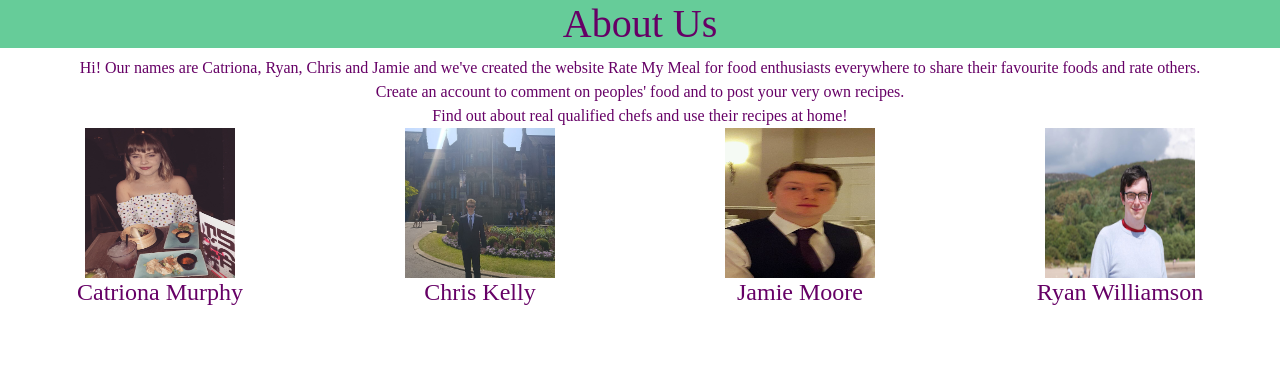
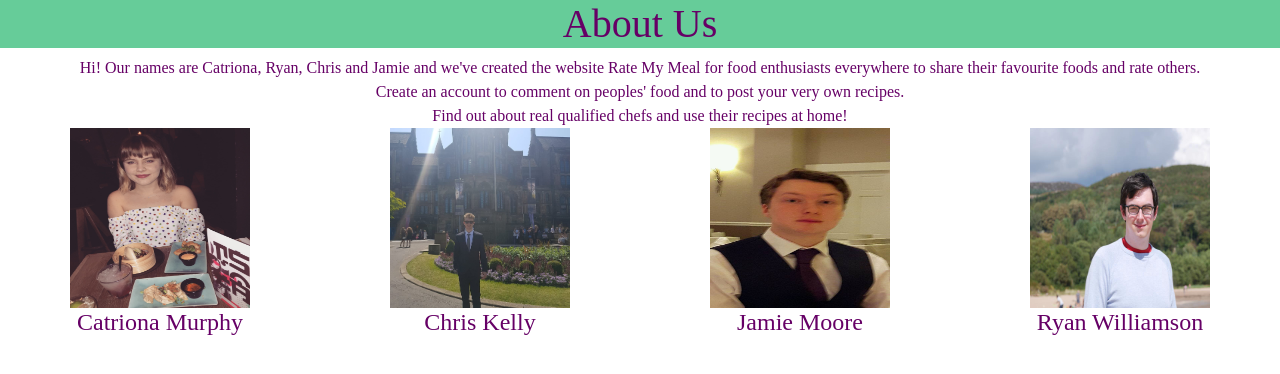
Before and after one commit to RyWilliamson/RateMyMealProject, a Django app: page /meal/about/ in a window 1280 px wide. Shown: the part 56-430 px from the top of the page. Run offline with Django 3.2, Linux system fonts and the light colour scheme; some libraries are stand-ins or nearby versions.

Commit message:
fixed some stuff

```diff
--- a/templates/meal/base.html
+++ b/templates/meal/base.html
@@ -29,12 +29,10 @@ body{
 	font-family: tempus sans itc !important;
 	color: #660066 !important;
 }
-
 h1{
 	background-color: #66CC99;
 	text-align: center;
 }
-
 h4{
 	text-align: center;
 }
@@ -44,23 +42,28 @@ nav{
 }
 
 img{
-	height: 150px;
-	width: 150px;
+	height: 180px;
+	width: 180px;
 	display: block;
 	margin-left: auto;
 	margin-right: auto;
 	image-orientation: from-image;
 }
-
+IMG{
+	height: 180px;
+	width: 180px;
+	display: block;
+	margin-left: auto;
+	margin-right: auto;
+	image-orientation: from-image;
+}
 h3{
 	text-align: center;
 	text-decoration: underline;
 }
-
 li {
     list-style-type: none;
 }
-
 table, th{
 	position:relative;
 	border: 1px solid black;
@@ -72,21 +75,21 @@ table, th{
 th, td {
   text-align: center;
 }
-
 .image{
 	z-index:-1;
 	position:relative;
 }
-
 .navbar-toggler-icon{
 	color: #660066;
 }
-
+form{
+	text-align: center;
+}
 a {
   color: #660066;
 }
+</style>
 
-</style>
 <body>
 <nav class="navbar navbar-expand-lg">
   <a class="navbar-brand" href="{% url 'base' %}">Home</a>
@@ -140,8 +143,6 @@ a {
     </form>
   </div>
 </nav>
-
-
 
 	{% block body_block %}
 		<h1> Rate My Meal </h1>
@@ -217,3 +218,5 @@ a {
         </div>
       </div>
 	{% endblock %}
+</body>
+</html>
```
